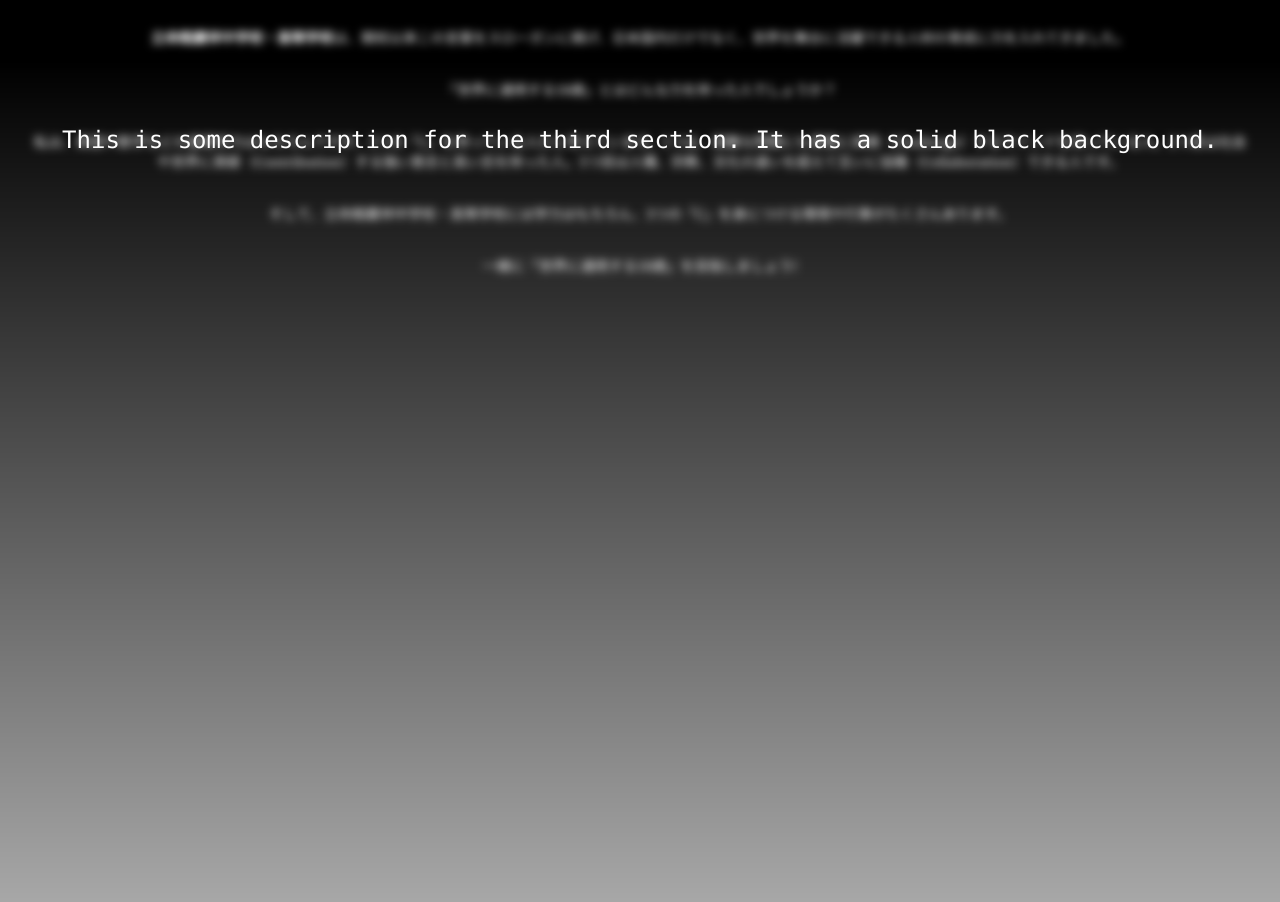
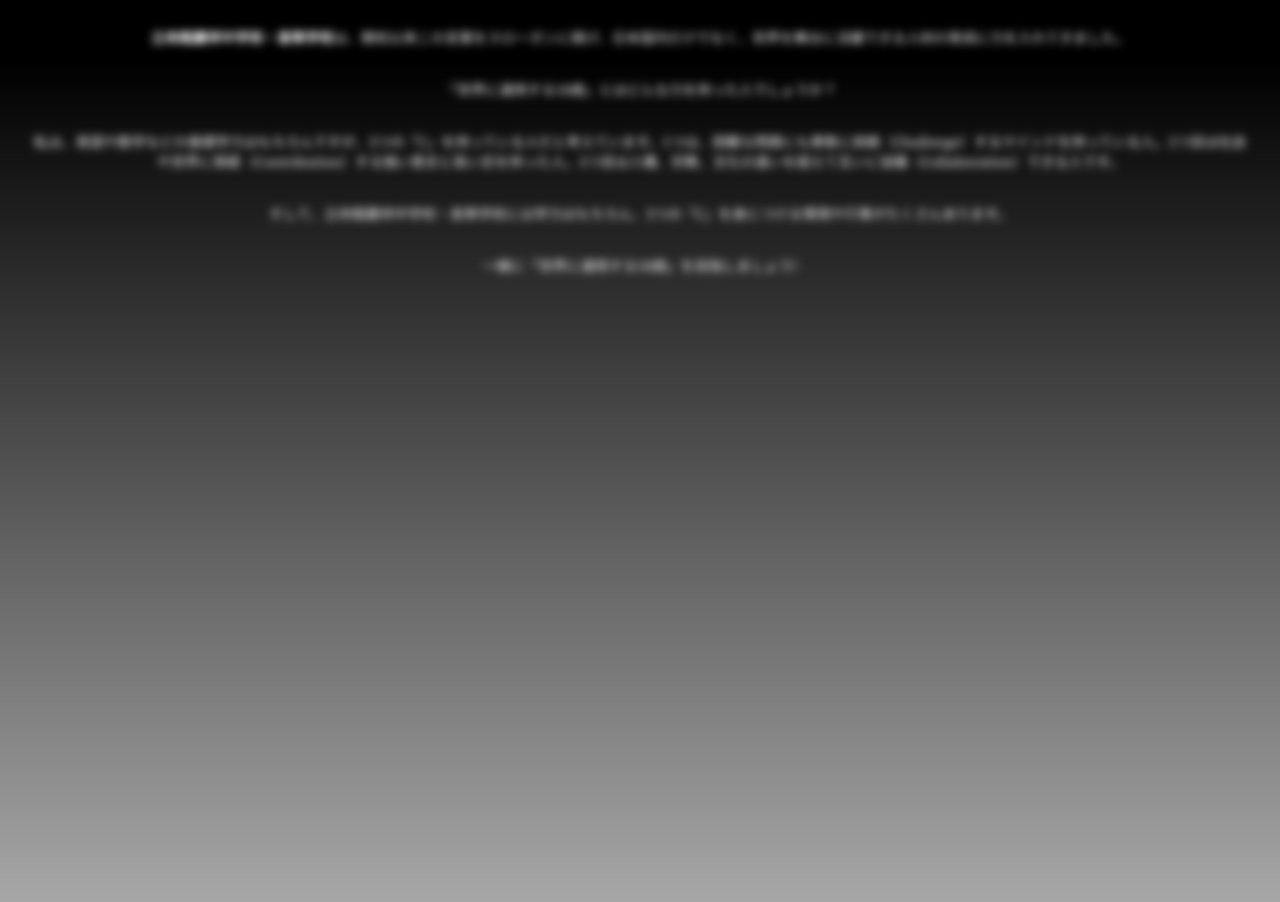
Before and after one commit to Rei2718/Ritsumeisai-, a Next.js app: page / in a window 1280 px wide. Shown: the part 1860-2762 px from the top of the page. Built offline with nearby package versions, Linux system fonts and the light colour scheme.

Commit message:
Deleted context of section3

```diff
--- a/src/app/page.tsx
+++ b/src/app/page.tsx
@@ -73,7 +73,6 @@ export default function Home() {
 
           {/* Section 3 */}
           <section className="flex items-center justify-center h-screen text-center px-10">
-            <p className="text-2xl text-white">This is some description for the third section. It has a solid black background.</p>
           </section>
 
           {/* Section 4 */}
```
